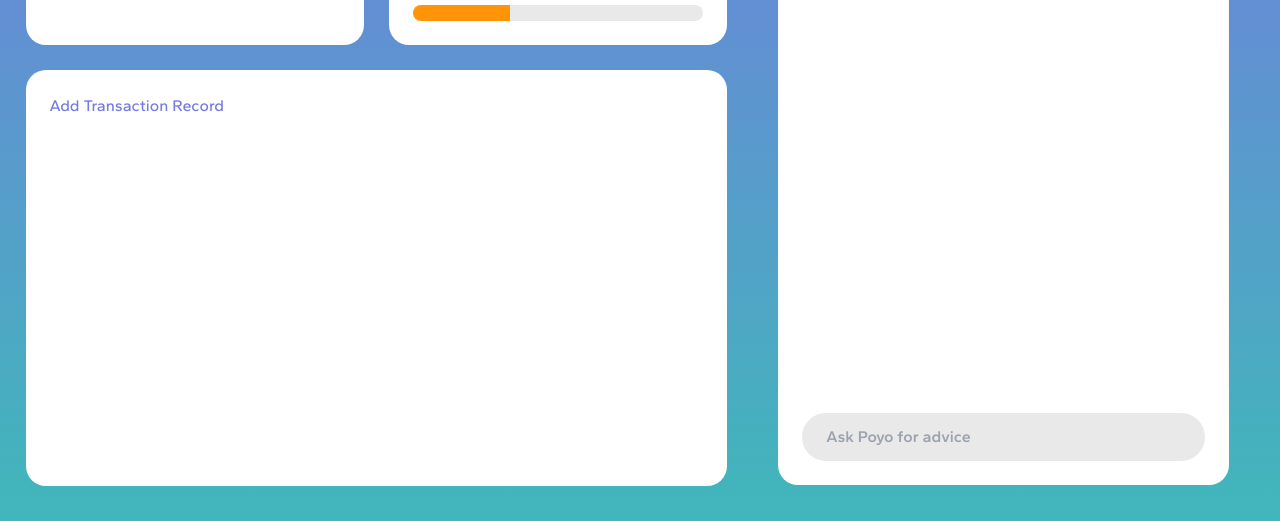
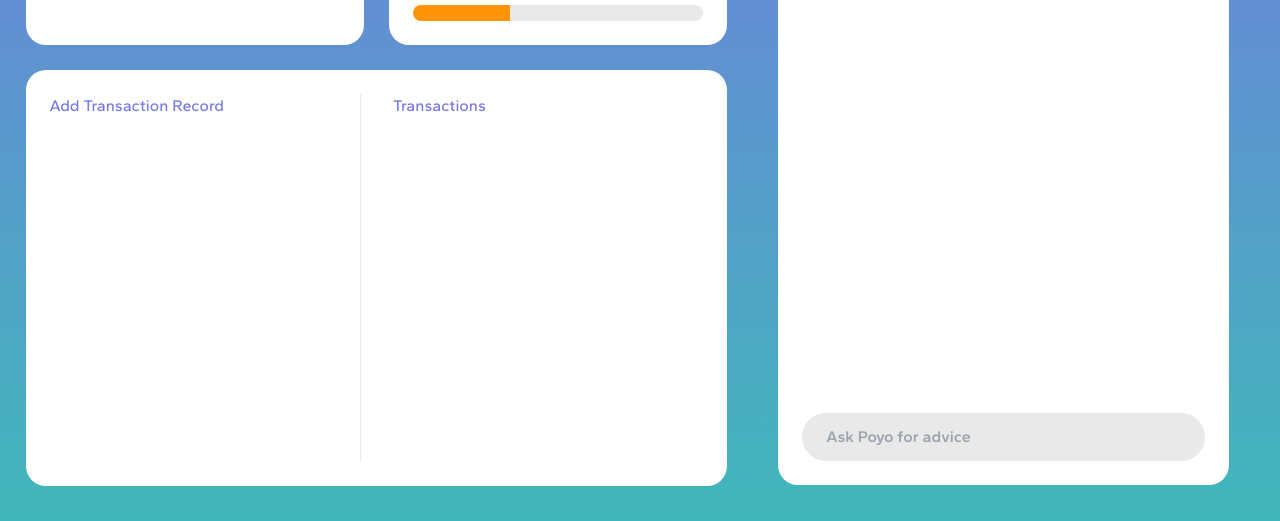
Before and after one commit to danielnguywn/HackUTD, a React (Create React App) app in the folder frontend/: page /dashboard in a window 1280 px wide. Shown: the part 276-797 px from the top of the page. Built offline with nearby package versions, Linux system fonts and the light colour scheme.

Commit message:
Split transactions down the middle

```diff
--- a/frontend/src/Pages/dashboard.css
+++ b/frontend/src/Pages/dashboard.css
@@ -69,7 +69,7 @@
 
 .dash-widget-large {
     display: flex;
-    flex-direction: column;
+    flex-direction: row;
     width: 100%;
     height: 52vh;
     margin: 1vw;
@@ -78,6 +78,21 @@
     background-color: white;
     border-radius: 20px;
     padding: 1.5rem;
+}
+
+.dash-widget-large-half {
+    display: flex;
+    flex-direction: column;
+    width: 100%;
+    height: 100%;
+}
+
+.dash-widget-large-divider {
+    display: flex;
+    width: 3px;
+    height: 100%;
+    background-color: var(--gray);
+    margin-right: 2rem;
 }
 
 .dash-widget-avatar {
--- a/frontend/src/Pages/dashboard.js
+++ b/frontend/src/Pages/dashboard.js
@@ -80,7 +80,13 @@ const Dashboard = () => {
                         </div>
                         <div className="dash-row">
                             <div className="dash-widget-large">
-                                <div className="dash-widget-label">Add Transaction Record</div>
+                                <div className="dash-widget-large-half">
+                                    <div className="dash-widget-label">Add Transaction Record</div>
+                                </div>
+                                <div className="dash-widget-large-divider"/>
+                                <div className="dash-widget-large-half">
+                                    <div className="dash-widget-label">Transactions</div>
+                                </div>
                             </div>
                         </div>
                     </div>
```
